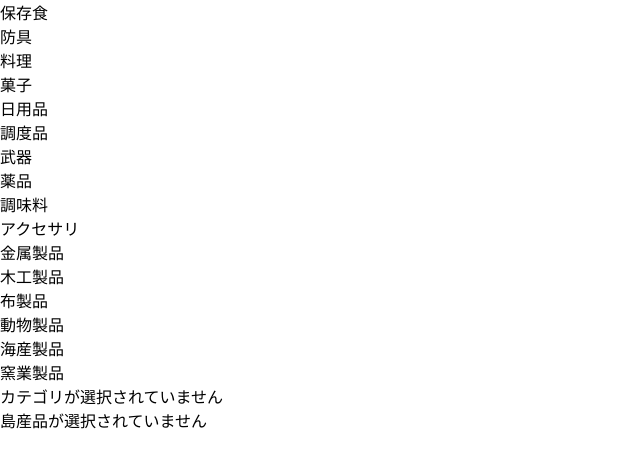
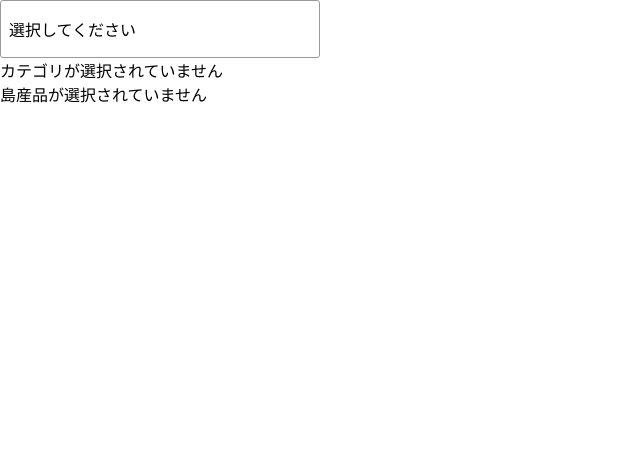
Before and after one commit to lamb-sni/earlgrey, a React (Create React App) app in the folder app/: page / in a window 1280 px wide. Shown: the top 468 px of the page, without its empty margins (0-640 px from the left). Built offline with nearby package versions, Linux system fonts and the light colour scheme.

Commit message:
select style

```diff
--- a/app/package.json
+++ b/app/package.json
@@ -11,11 +11,13 @@
     "@types/react": "^18.0.18",
     "@types/react-dom": "^18.0.6",
     "@types/react-router-dom": "^5.3.3",
+    "classnames": "^2.3.1",
     "react": "^18.2.0",
     "react-dom": "^18.2.0",
     "react-router-dom": "^6.3.0",
     "react-scripts": "5.0.1",
     "recoil": "^0.7.5",
+    "sass": "^1.54.8",
     "typescript": "^4.8.2",
     "web-vitals": "^2.1.4"
   },
--- a/app/src/component/Select/index.tsx
+++ b/app/src/component/Select/index.tsx
@@ -1,4 +1,5 @@
 import * as React from "react";
+import ClassNames  from "classnames";
 import style from "./style.module.scss";
 
 interface Props {
@@ -10,21 +11,39 @@ interface Props {
 }
 
 const Select = (props: Props) => {
+  const [isOpen, setIsOpen] = React.useState(false);
+  const [selectedLabel, setSelectedLabel] = React.useState("選択してください");
+
   return (
-    <ul>
+    <div className={style.wrapper}>
+      <div
+        className={style.selected}
+        onClick={() => { setIsOpen(!isOpen); }}
+      >
+        <span>
+          {selectedLabel}
+        </span>
+      </div>
+      <ul className={ClassNames(style.select, {
+        [style.isHide]: !isOpen
+      })}>
         {props.data.map(d => {
           return (
-          <li key={d.value}>
-            <button
-              type="button"
-              onClick={() => { props.onClick(d.value); }}
+            <li
+              className={style.item}
+              onClick={() => {
+                props.onClick(d.value);
+                setSelectedLabel(d.label);
+                setIsOpen(false);
+              }}
+              key={d.value}
             >
-              {d.label}
-            </button>
+              <span>{d.label}</span>
             </li>
           );
         })}
       </ul>
+    </div>
   );
 };
 
--- a/app/src/component/Select/style.module.scss
+++ b/app/src/component/Select/style.module.scss
@@ -1,85 +1,43 @@
-
-
-/***
-    The new CSS reset - version 1.7.3 (last updated 7.8.2022)
-    GitHub page: https://github.com/elad2412/the-new-css-reset
-***/
-
-/*
-    Remove all the styles of the "User-Agent-Stylesheet", except for the 'display' property
-    - The "symbol *" part is to solve Firefox SVG sprite bug
- */
- *:where(:not(html, iframe, canvas, img, svg, video, audio):not(svg *, symbol *)) {
-  all: unset;
-  display: revert;
+.wrapper {
+  position: relative;
 }
 
-/* Preferred box-sizing value */
-*,
-*::before,
-*::after {
-  box-sizing: border-box;
+.selected {
+  padding: 16px 8px;
+  width: 320px;
+  border-radius: 3px;
+  border: 1px solid #999;
+  cursor: pointer;
+  transition: .3s;
 }
 
-/* Reapply the pointer cursor for anchor tags */
-a, button {
-  cursor: revert;
+.select {
+  width: 320px;
+  height: 240px;
+  overflow: scroll;
+  background-color: #fff;
+  border-radius: 3px;
+  border: 1px solid #999;
+  position: absolute;
+  opacity: 1;
+  visibility: visible;
+  transform: translateY(4px);
+  transition: .3s;
 }
 
-/* Remove list styles (bullets/numbers) */
-ol, ul, menu {
-  list-style: none;
+.isHide {
+  height: 0;
+  opacity: 0;
+  transform: translateY(-4px);
+  visibility: hidden;
 }
 
-/* For images to not be able to exceed their container */
-img {
-  max-width: 100%;
+.item {
+  padding: 16px 8px;
+  border-bottom: 1px solid #ccc;
+  cursor: pointer;
+
+  &:last-child {
+    border: none;
+  }
 }
-
-/* removes spacing between cells in tables */
-table {
-  border-collapse: collapse;
-}
-
-/* Safari - solving issue when using user-select:none on the <body> text input doesn't working */
-input, textarea {
-  -webkit-user-select: auto;
-}
-
-/* revert the 'white-space' property for textarea elements on Safari */
-textarea {
-  white-space: revert;
-}
-
-/* minimum style to allow to style meter element */
-meter {
-  -webkit-appearance: revert;
-  appearance: revert;
-}
-
-/* reset default text opacity of input placeholder */
-::placeholder {
-  color: unset;
-}
-
-/* fix the feature of 'hidden' attribute.
- display:revert; revert to element instead of attribute */
-:where([hidden]) {
-  display: none;
-}
-
-/* revert for bug in Chromium browsers
- - fix for the content editable attribute will work properly.
- - webkit-user-select: auto; added for Safari in case of using user-select:none on wrapper element*/
-:where([contenteditable]:not([contenteditable="false"])) {
-  -moz-user-modify: read-write;
-  -webkit-user-modify: read-write;
-  overflow-wrap: break-word;
-  -webkit-line-break: after-white-space;
-  -webkit-user-select: auto;
-}
-
-/* apply back the draggable feature - exist only in Chromium and Safari */
-:where([draggable="true"]) {
-  -webkit-user-drag: element;
-}
```
Also changed, not shown: 1 other file (tests, documents, lock files or other folders). Lines whose indentation alone changed are shown as unchanged.
